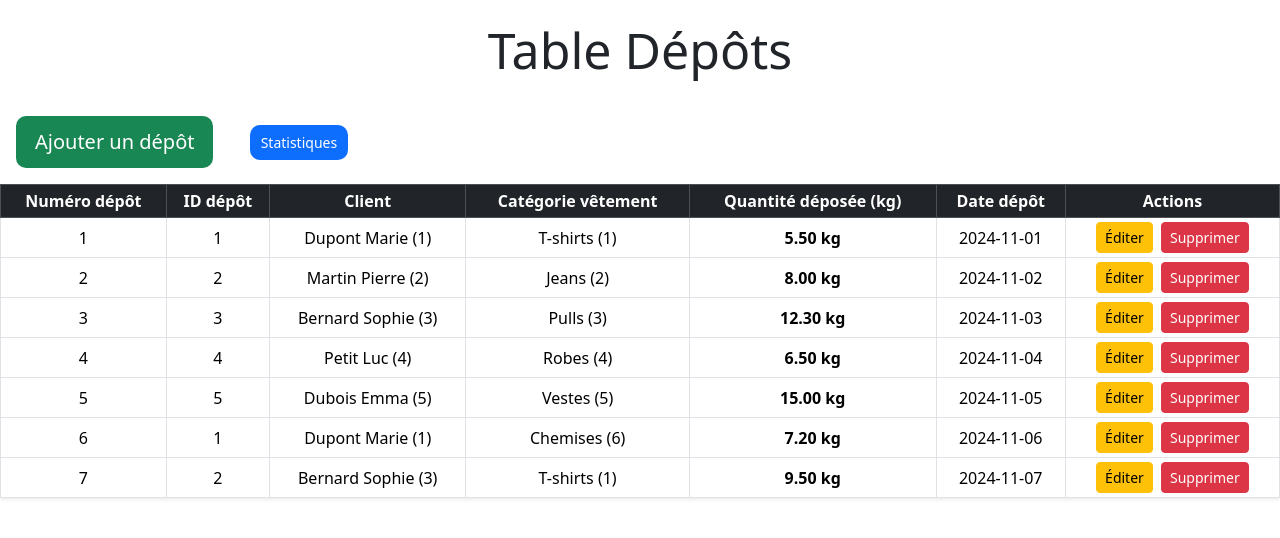
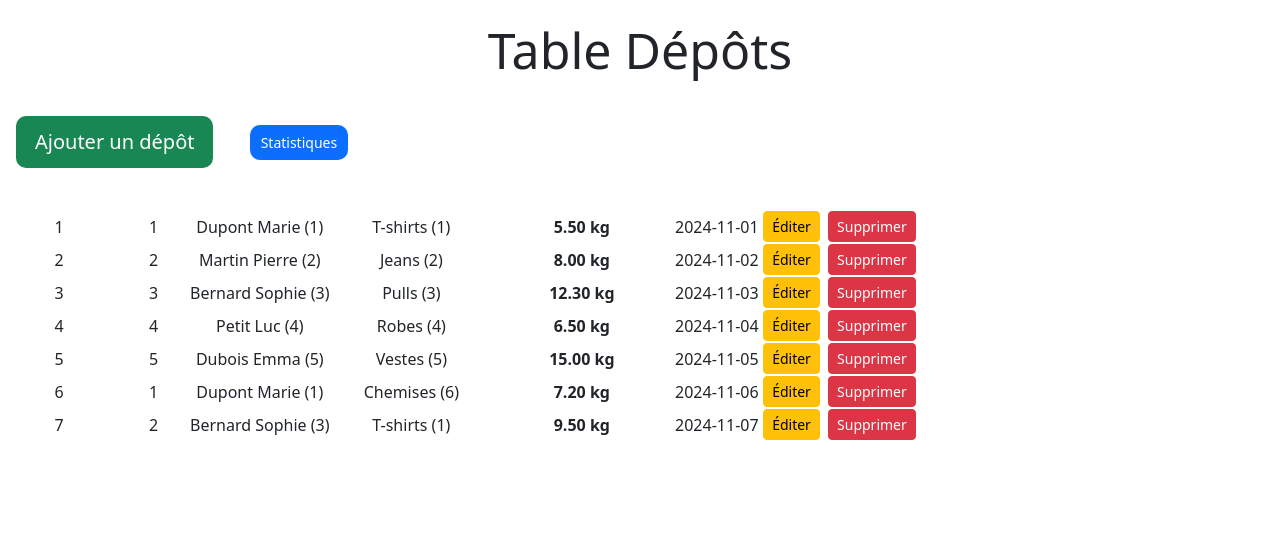
Before and after one commit to LeandreBizel/SAE1.04, a Flask app: page /Depose/show in a window 1280 px wide. Shown: the part 56-594 px from the top of the page. Run offline with Flask 3, Linux system fonts and the light colour scheme; data comes from the database, SQL or seed files in the repository; some libraries are stand-ins or nearby versions.

Commit message:
Modify table structure in Depose.html
Updated table structure in Depose.html.

```diff
--- a/templates/Tables/Depose.html
+++ b/templates/Tables/Depose.html
@@ -14,7 +14,7 @@
 <a href="/Depose/add" class="btn btn-lg btn-success border-3 m-3" style="border-radius: 10px;">Ajouter un dépôt</a>
 <a href="/Depose/etat" class="btn btn-sm btn-primary border-3 m-3" style="border-radius: 10px;">Statistiques</a>
 
-<table class="table table-hover table-bordered table-sm align-middle shadow-sm">
+<table >
     <thead class="table-dark">
         <tr class="text-center">
             <th>Numéro dépôt</th>
```
